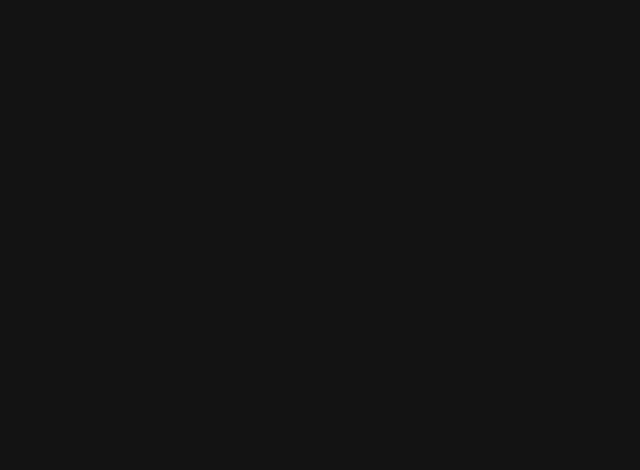
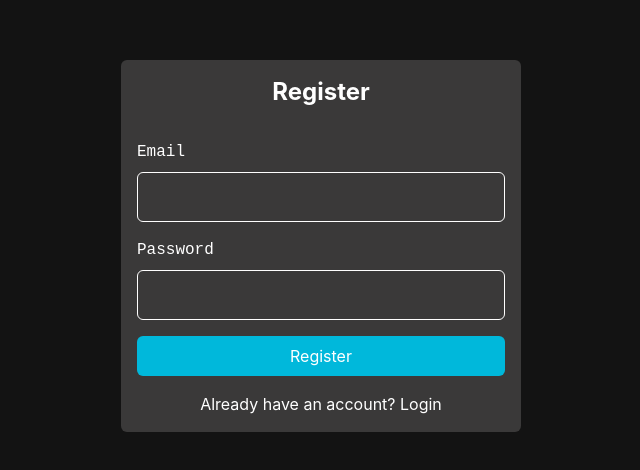
Before and after one commit to thecodemaster12/geek-station, a React (Vite) app: page /register in a window 1280 px wide. Before the commit this address had no page. Shown: the part 154-624 px from the top of the page, without its empty margins (319-959 px from the left). Built offline with nearby package versions, Linux system fonts and the light colour scheme.

Commit message:
added component

```diff
--- a/db.json
+++ b/db.json
@@ -2,6 +2,18 @@
   "$schema": "./node_modules/json-server/schema.json",
   "posts": [
     { "id": "1", "author_id": "1", "title": "cup", "content": "fierce poem hat brought massage ten design donkey safety strong pen gravity gold sky driven rubber time level sold told visitor feet smoke barnlorem ipsum" },
-    { "id": "2", "author_id": "1", "title": "image", "content": "herd molecular eight cheese road shall fairly wood load land rays rose fine aboard human at smooth hunter usually mostly act percent continent broadlorem ipsum" }
+    { "id": "2", "author_id": "1", "title": "image", "content": "herd molecular eight cheese road shall fairly wood load land rays rose fine aboard human at smooth hunter usually mostly act percent continent broadlorem ipsum" },
+    { "id": "3", "author_id": "2", "title": "Adventure in the Mountains", "content": "Climbing the steep slopes was a challenge, but the view from the top was worth every step. The air was thin and cold, but the sun felt warm on our faces." },
+    { "id": "4", "author_id": "1", "title": "The Secret Garden", "content": "Hidden behind the old stone wall was a paradise of blooming flowers and chirping birds. It felt like stepping into another world, away from the noise of the city." },
+    { "id": "5", "author_id": "3", "title": "Urban Exploration", "content": "Walking through the abandoned warehouse, we found relics of a bygone era. The dust danced in the sunbeams, and every corner held a story waiting to be told." },
+    { "id": "6", "author_id": "2", "title": "Ocean Breeze", "content": "The sound of the waves crashing against the shore was a soothing melody. We spent the day collecting seashells and watching the horizon change colors." },
+    { "id": "7", "author_id": "1", "title": "Night Sky Wonders", "content": "Under the canopy of stars, the world seemed infinite. We pointed out constellations and made wishes on shooting stars that streaked across the dark velvet sky." },
+    { "id": "8", "author_id": "4", "title": "Desert Mirage", "content": "The heat was intense, and the sand stretched as far as the eye could see. Every now and then, the shimmering horizon played tricks on our minds." },
+    { "id": "9", "author_id": "2", "title": "Forest Whispers", "content": "The tall trees swayed in the wind, their leaves rustling softly. It felt as though the forest itself was whispering secrets to those who would listen." },
+    { "id": "10", "author_id": "3", "title": "City Lights", "content": "From the rooftop, the city looked like a circuit board of glowing lights and moving cars. The energy was palpable, even from this high up." },
+    { "id": "11", "author_id": "1", "title": "Morning Dew", "content": "The grass was wet with morning dew, and the air smelled fresh and clean. The world was just waking up, and everything felt full of promise." },
+    { "id": "12", "author_id": "4", "title": "Ancient Ruins", "content": "The crumbling stones told of a civilization long gone. We touched the weathered carvings and wondered about the people who once called this place home." },
+    { "id": "13", "author_id": "2", "title": "Autumn Gold", "content": "The leaves had turned into brilliant shades of orange, red, and gold. Walking through the park, the crisp air and the crunch of leaves underfoot were delightful." },
+    { "id": "14", "author_id": "3", "title": "Winter Silence", "content": "The world was blanketed in white, and a heavy silence hung in the air. Everything was still, as if the earth was taking a deep breath before spring." }
   ]
 }
--- a/src/App.jsx
+++ b/src/App.jsx
@@ -2,6 +2,9 @@
 import MainLayout from "./layout/MainLayout"
 import HomePage from "./Pages/HomePage"
 import PostDetailsPage from "./Pages/PostDetailsPage"
+import AuthLayout from "./layout/AuthLayout"
+import LoginPage from "./Pages/Auth/LoginPage"
+import RegisterPage from "./Pages/Auth/RegisterPage"
 
 const App = () => {
   return (
@@ -12,6 +15,13 @@
         <Route path="/" element={<HomePage />} />
         <Route path="/posts/:id" element={<PostDetailsPage />} />
         </Route>
+
+        <Route element={<AuthLayout />}>
+          <Route path="/login" element={<LoginPage />} />
+          <Route path="/register" element={<RegisterPage />} />
+        </Route>
+
+        <Route path="*" element={<h1>404</h1>} />
       </Routes>
     </BrowserRouter>
     </>
--- /dev/null
+++ b/src/Pages/Auth/LoginPage.jsx
@@ -0,0 +1,26 @@
+import { Link } from "react-router-dom"
+
+const LoginPage = () => {
+  return (
+    <>
+    <div className="">
+        <h1 className="text-center">Login</h1>
+
+        <form className="mt-8 flex flex-col gap-4" action="">
+            <div className="flex flex-col gap-2">
+                <label htmlFor="email">Email</label>
+                <input className="border border-primary py-3 px-6" type="email" name="email" id="email" />
+            </div>
+            <div className="flex flex-col gap-2">
+                <label htmlFor="password">Password</label>
+                <input className="border border-primary py-3 px-6" type="password" name="password" id="password" />
+            </div>
+            <button className="mt-8 btn bg-primary" type="submit">Login</button>
+            <p className="text-center">Don't have an account? <Link to="/register">Register</Link></p>
+        </form>
+    </div>
+    </>
+  )
+}
+
+export default LoginPage
--- /dev/null
+++ b/src/Pages/Auth/RegisterPage.jsx
@@ -0,0 +1,22 @@
+import { Link } from "react-router-dom"
+import InputForm from "../../components/InputForm"
+import ButtonForm from "../../components/ButtonForm"
+
+const RegisterPage = () => {
+  return (
+    <>
+        <div className="">
+        <h1 className="text-center text-2xl font-bold">Register</h1>
+
+        <form className="mt-8 flex flex-col gap-4" action="">
+            <InputForm label="Email" type="email" name="email" />
+            <InputForm label="Password"  type="password" name="password" />
+            <ButtonForm  label="Register" />
+            <p className="text-center">Already have an account? <Link to="/login" className="hover:text-cyan-500">Login</Link></p>
+        </form>
+    </div>
+    </>
+  )
+}
+
+export default RegisterPage
--- a/src/Pages/HomePage.jsx
+++ b/src/Pages/HomePage.jsx
@@ -26,7 +26,7 @@
   }
   return (
     <>
-      <div className="space-y-4">
+      <div className="space-y-4 p-4">
         {posts.map(post => (
           <BlogCard key={post.id} post={post} />
         ))}
--- /dev/null
+++ b/src/components/ButtonForm.jsx
@@ -0,0 +1,7 @@
+const ButtonForm = ({label}) => {
+  return (
+    <button className="py-2 px-4 rounded-md cursor-pointer bg-cyan-500 hover:bg-cyan-600" type="submit">{label}</button>
+  )
+}
+
+export default ButtonForm
--- /dev/null
+++ b/src/components/InputForm.jsx
@@ -0,0 +1,16 @@
+const InputForm = ({label, placeholder, type, name}) => {
+  return (
+    <div className="flex flex-col gap-2">
+      <label className="font-jetmono" htmlFor={name}>{label}</label>
+      <input
+        className="border border-white rounded-md focus:border focus:border-primary py-3 px-6 font-jetmono"
+        type={type}
+        name={name}
+        placeholder={placeholder}
+        id={name}
+      />
+    </div>
+  );
+};
+
+export default InputForm;
--- a/src/index.css
+++ b/src/index.css
@@ -1,4 +1,6 @@
 @import 'tailwindcss';
+@import url('https://fonts.googleapis.com/css2?family=JetBrains+Mono:ital,wght@0,100..800;1,100..800&display=swap');
+
 
 @theme {
     --color-primary: #ff0000;
@@ -6,6 +8,7 @@
     --color-dark-gray: #3A3939;
     --color-primary: #00F5FF;
     --color-tertiary: #FFDB3F;
+    --font-jetmono: 'JetBrains Mono', monospace;
 }
 
 body {
--- /dev/null
+++ b/src/layout/AuthLayout.jsx
@@ -0,0 +1,15 @@
+import { Outlet } from "react-router-dom";
+
+const AuthLayout = () => {
+  return (
+    <>
+      <div className="min-h-screen flex justify-center items-center">
+        <div className="min-w-[400px] bg-dark-gray rounded-md p-4">
+          <Outlet />
+        </div>
+      </div>
+    </>
+  );
+};
+
+export default AuthLayout;
--- a/src/layout/MainLayout.jsx
+++ b/src/layout/MainLayout.jsx
@@ -1,4 +1,4 @@
-import { Outlet } from "react-router-dom";
+import { Link, Outlet } from "react-router-dom";
 import { RiMenu5Fill } from "react-icons/ri";
 import { TbTerminal2 } from "react-icons/tb";
 import { IoClose } from "react-icons/io5";
@@ -64,10 +64,12 @@
               onClick={toggleSidebar}
               className="shrink-0 text-2xl md:hidden cursor-pointer hover:text-primary transition duration-300"
             />
-            <h1 className="shrink-0 font-bold text-2xl text-primary select-none">
-              {" "}
-              Geek Station
-            </h1>
+            <Link to="/">
+              <h1 className="shrink-0 font-bold text-2xl text-primary select-none">
+                {" "}
+                Geek Station
+              </h1>
+            </Link>
           </div>
 
           <div className="flex grow items-center gap-4">
@@ -82,8 +84,8 @@
           </div>
 
           <div className="flex shrink-0 gap-4">
-            <button className="btn bg-primary">Login</button>
-            <button className="btn bg-primary">Sign Up</button>
+            <Link to="/login" className="btn bg-primary">Login</Link>
+            <Link to="/register" className="btn bg-primary">Sign Up</Link>
           </div>
         </header>
 
```
